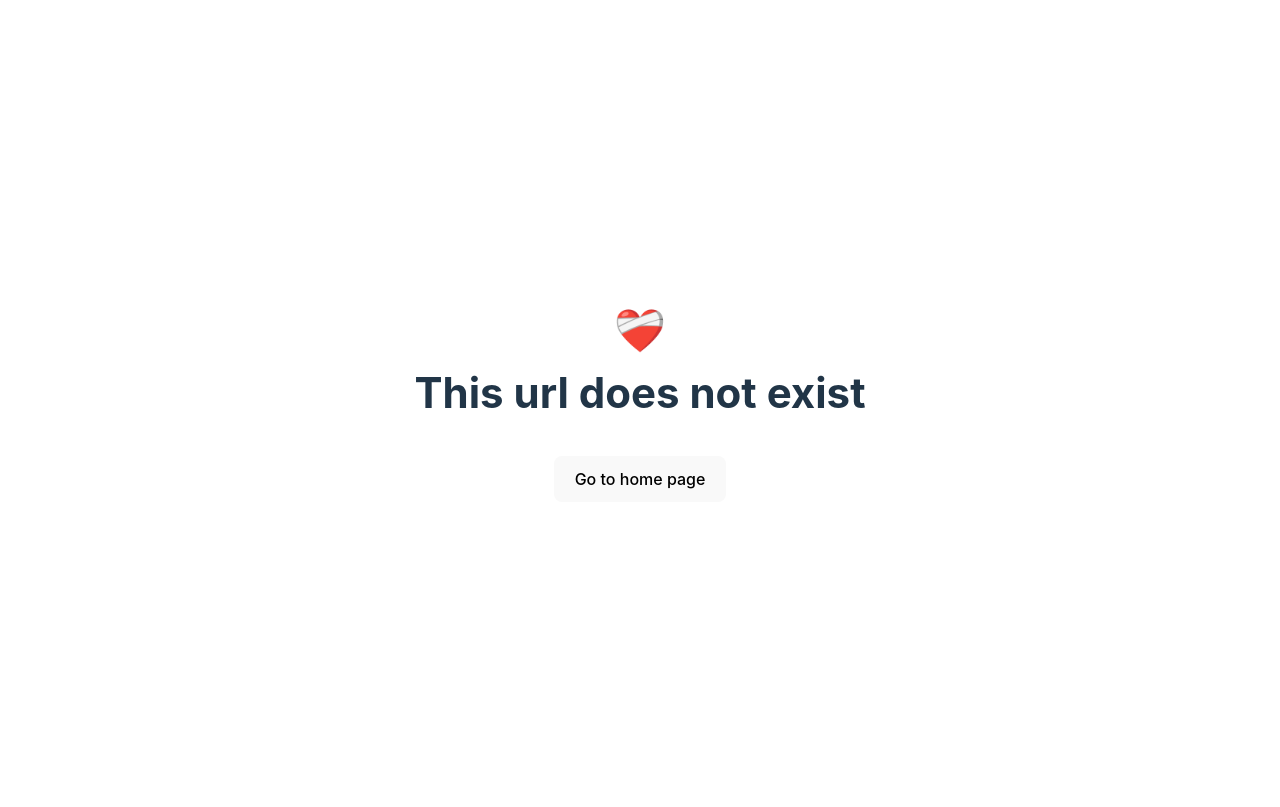
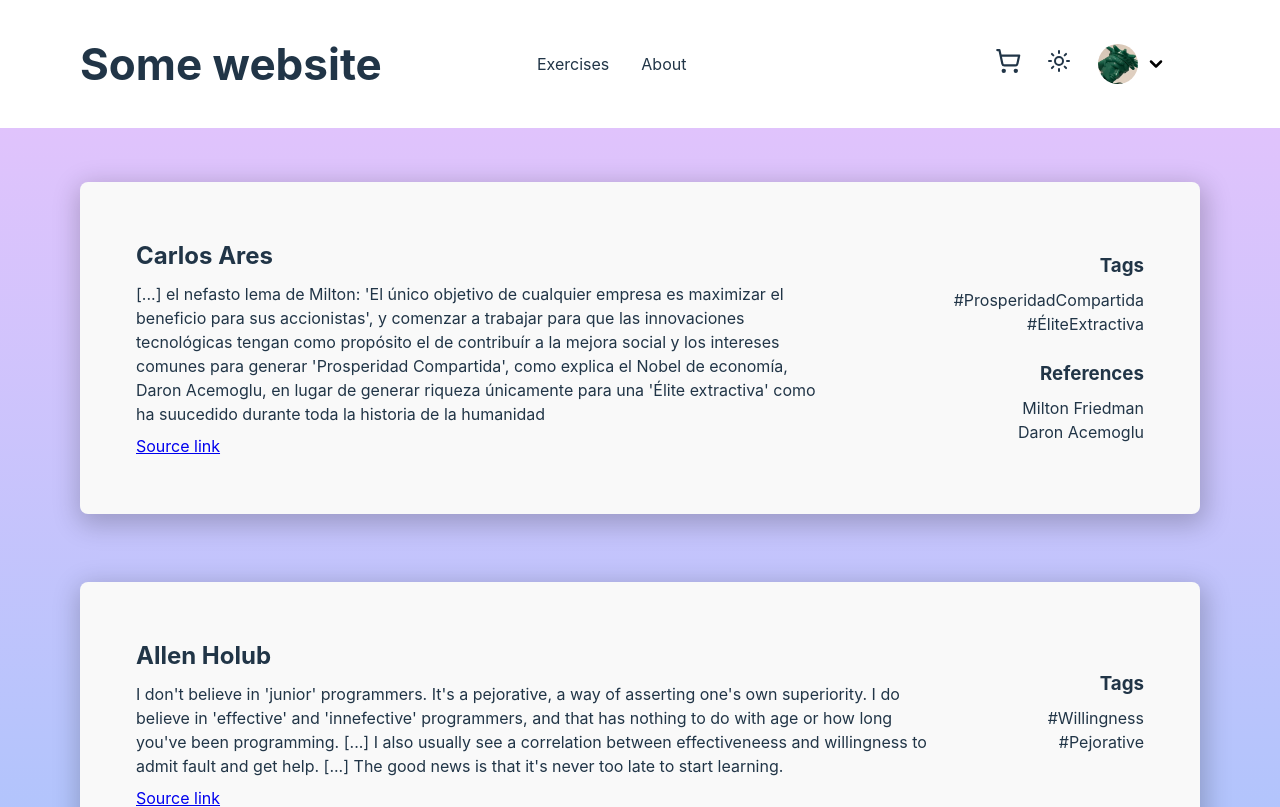
Before and after one commit to meegido/some-website, a React (Vite) app: page /exercises/quotes in a window 1280 px wide. Shown: the top 807 px of the page. Built offline with nearby package versions, Linux system fonts and the light colour scheme.

Commit message:
setting up quotes

```diff
--- a/src/pages/home/exercises.jsx
+++ b/src/pages/exercises/exercises.jsx
@@ -39,6 +39,13 @@ const Exercises = () => {
               <span>🛒</span>
             </Button>
           </article>
+          <article>
+            <h2>Quotes</h2>
+            <Button type="button" onClick={() => handlePorjectOnClick('quotes')}>
+              <span>Play</span>
+              <span>🛒</span>
+            </Button>
+          </article>
         </section>
       </section>
     </>
--- /dev/null
+++ b/src/pages/quotes/quotes-data.jsx
@@ -0,0 +1,29 @@
+export const QUOTES = [
+  {
+    author: 'Carlos Ares',
+    link: 'https://www.linkedin.com/posts/carlosaresmartin_futurodeltrabajo-economaeda-4daysweek-activity-7255447085410402305-kkYr',
+    hastags: ['4daysweek', 'productivity'],
+    fullText:
+      "[...] el nefasto lema de Milton: 'El único objetivo de cualquier empresa es maximizar el beneficio para sus accionistas', y comenzar a trabajar para que las innovaciones tecnológicas tengan como propósito el de contribuír a la mejora social  y los intereses comunes para generar 'Prosperidad Compartida', como explica el Nobel de economía, Daron Acemoglu, en lugar de generar riqueza únicamente para una 'Élite extractiva' como ha suucedido durante toda la historia de la humanidad ",
+    references: ['Milton Friedman', 'Daron Acemoglu'],
+    tags: ['ProsperidadCompartida', 'ÉliteExtractiva'],
+  },
+  {
+    author: 'Allen Holub',
+    link: 'https://www.linkedin.com/posts/allenholub_i-dont-believe-in-junior-programmers-activity-7254571142340911105-AxuX?utm_source=share&utm_medium=member_desktop',
+    hastags: ['productivity', 'developers'],
+    fullText:
+      "I don't believe in 'junior' programmers. It's a pejorative, a way of asserting one's own superiority. I do believe in 'effective' and 'innefective' programmers, and that has nothing to do with age or how long you've been programming. [...] I also usually see a correlation between effectiveneess and willingness to admit fault and get help. [...] The good news is that it's never too late to start learning.",
+    references: [],
+    tags: ['Willingness', 'Pejorative'],
+  },
+  {
+    author: 'Stephen Moore',
+    link: 'https://www.trend-mill.com/p/big-tech-wants-to-rot-your-brain?r=641mr&triedRedirect=true',
+    hastags: ['BigTech', 'IA', 'InternetEvolution'],
+    fullText:
+      "Put another way, we stopped thinking about what we wanted to see and started to see what we were given to see. There was no longer a need for agency, exploration, or thought. [...] It's been wildly successful, too, in the sense that it has increased the time we spend on platforms and devices. [...] We’ve seen with devices and platforms that once they’re intertwined with society, it’s hard to separate from them. It’s not a huge leap to suggest that if enough AI agents or programs start to do tasks for us or think for us, bit by bit, more and more, they’ll integrate with our lives in a way that we can’t detach from.",
+    references: ['Adam Singer'],
+    tags: ['IntelectualPoison'],
+  },
+];
--- /dev/null
+++ b/src/pages/quotes/quotes.jsx
@@ -0,0 +1,45 @@
+import { QUOTES } from './quotes-data';
+import styles from './quotes.module.css';
+import React from 'react';
+
+const Quotes = () => {
+  const [quotes, setQuotes] = React.useState(QUOTES);
+
+  return (
+    <section className={styles.wrapper}>
+      {quotes.map((quote) => (
+        <section key={quote.author} className={styles.quote__wrapper}>
+          <article className={styles.info}>
+            <div style={styles.title}>
+              <h2>{quote.author}</h2>
+            </div>
+            <p>{quote.fullText}</p>
+            <a href={quote.link} target="_blank" rel="noopener noreferrer">
+              Source link
+            </a>
+          </article>
+          <section className={styles.sides}>
+            <article>
+              {quote.tags.length !== 0 ? <h3>Tags</h3> : ''}
+              <div className={styles.side__items}>
+                {quote.tags.map((tag) => (
+                  <p key={tag}>{`#${tag}`}</p>
+                ))}
+              </div>
+            </article>
+            <article>
+              {quote.references.length !== 0 ? <h3>References</h3> : ''}
+              <div className={styles.side__items}>
+                {quote.references.map((reference) => (
+                  <p key={reference}>{reference}</p>
+                ))}
+              </div>
+            </article>
+          </section>
+        </section>
+      ))}
+    </section>
+  );
+};
+
+export default Quotes;
--- /dev/null
+++ b/src/pages/quotes/quotes.module.css
@@ -0,0 +1,69 @@
+.wrapper,
+.wrapper article,
+.quote__wrapper,
+.concepts,
+.sides {
+  display: flex;
+  flex-direction: column;
+}
+
+.wrapper {
+  padding: 54px var(--container-padding);
+  gap: 68px;
+  background-color: #8ec5fc;
+  background-image: linear-gradient(360deg, #8ec5fc 0%, #e0c3fc 100%);
+}
+
+.concepts,
+.wrapper article {
+  gap: 8px;
+}
+
+.sides {
+  gap: 24px;
+}
+
+.quote__wrapper {
+  gap: 32px;
+
+  background-color: #f9f9f9;
+  background-image: linear-gradient(19deg, #f9f9f9 0%, #f9f9f9 100%);
+  padding: 24px;
+  border-radius: 8px;
+  box-shadow: 2px 7px 26px 4px rgba(0, 0, 0, 0.21);
+}
+
+@media (min-width: 1024px) {
+  .quote__wrapper {
+    flex-direction: row;
+    gap: 80px;
+    padding: 32px;
+  }
+
+  .sides {
+    justify-content: center;
+  }
+
+  .sides,
+  .sides article {
+    align-items: flex-end;
+  }
+
+  .side__items {
+    display: flex;
+    flex-wrap: wrap;
+    align-items: flex-end;
+    justify-content: flex-end;
+  }
+}
+
+@media (min-width: 1200px) {
+  .quote__wrapper {
+    gap: 120px;
+    padding: 56px;
+  }
+
+  .info > article {
+    gap: 16px;
+  }
+}
```
Also changed, not shown: src/router.jsx (+6 -1 lines), src/pages/exercises/exercises.module.css (renamed from src/pages/home/exercises.module.css), 1 other file (tests, documents, lock files or other folders).
